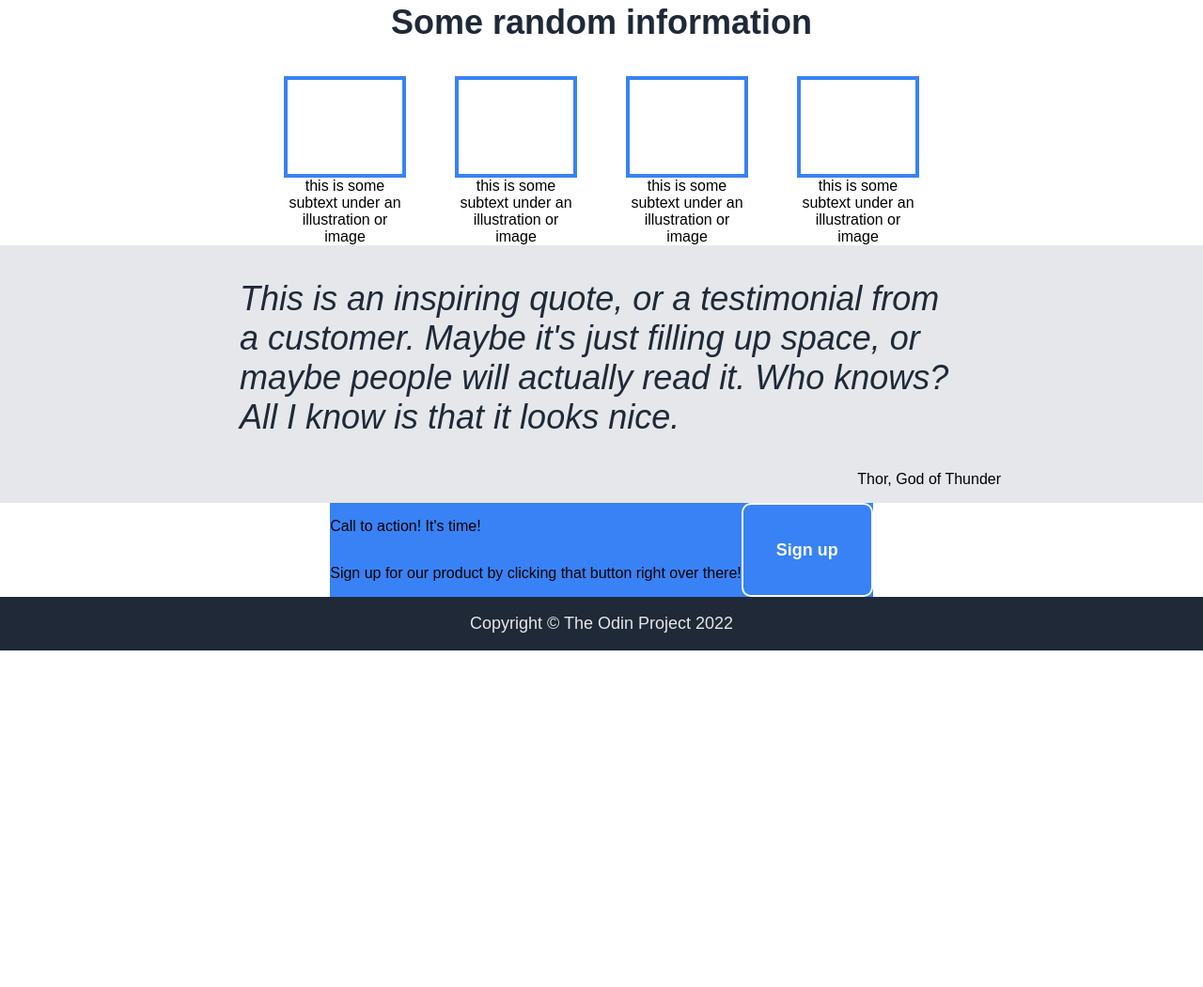
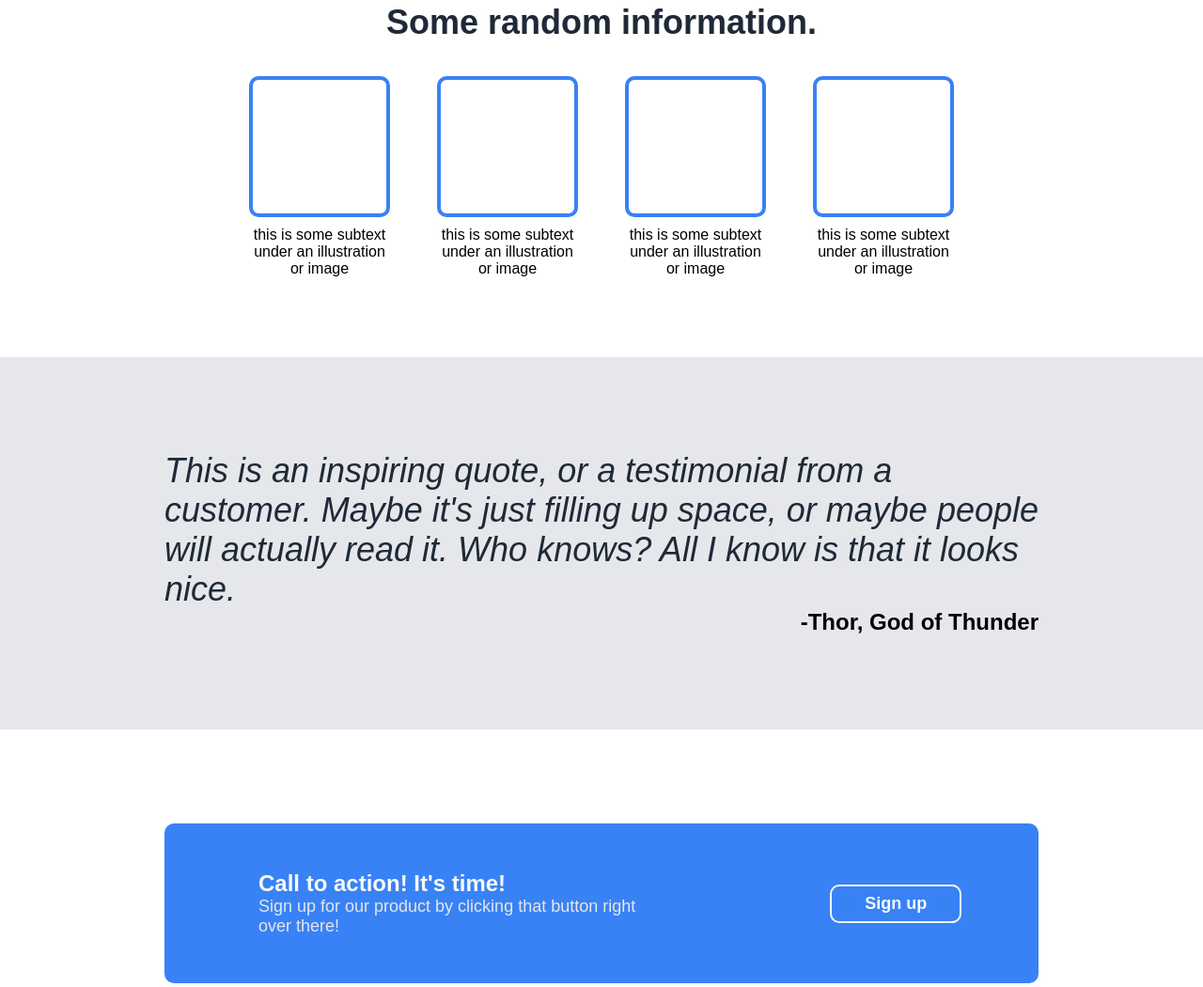
Before and after one commit to livingicon/landing-page, a plain HTML site: page index.html in a window 1280 px wide. Shown: the part 522-1572 px from the top of the page at 94% size. Before the commit the page ends 1214 px from the top, so only its background shows below. Drawn offline with Linux system fonts and the light colour scheme.

Commit message:
Finished styling on all sections below hero. Switched small tag to p tag and added a div container to the action section to enable the centering of the sign up button. Still need to clean up the css and revise the number of unique classes not a part of flexbox div containers.

```diff
--- a/index.html
+++ b/index.html
@@ -37,7 +37,7 @@
     <div class="body">
         <!--1. information-->
         <div class="information">
-            <p class="title">Some random information</p>
+            <p class="title">Some random information.</p>
             <div class="info-container">
                 <div class="info">
                     <div class="box"></div>
@@ -65,7 +65,7 @@
         <div class="quote-container">
             <div class="quote">
                 <blockquote>This is an inspiring quote, or a testimonial from a customer. Maybe it's just filling up space, or maybe people will actually read it. Who knows? All I know is that it looks nice.</blockquote>
-                <p>Thor, God of Thunder</p>
+                <p>-Thor, God of Thunder</p>
             </div>
         </div>
 
@@ -73,10 +73,12 @@
         <div class="action-container">
             <div class="action-info">
                 <div class="action-words">
-                    <p>Call to action! It's time!</p>
+                    <h1>Call to action! It's time!</h1>
                     <p>Sign up for our product by clicking that button right over there!</p>
                 </div>
-                <button>Sign up</button>
+                <div class="action-button">
+                    <button>Sign up</button>
+                </div>
             </div>
         </div>
     </div> <!--body end-->
--- a/style.css
+++ b/style.css
@@ -8,9 +8,9 @@ body {
 }
 
 .body {
-    display: flex; /*makes it possible for the 3 flex-items to flex: 1 to stretch*/
+    display: flex;
     flex-direction: column;
-    flex: 1; /* fixes header and footer in place */
+    flex: 1;
 }
 
 /*HERO SECTION*/
@@ -21,13 +21,13 @@ body {
 
 .header {
     display: flex;
-    justify-content: space-between; /* spreads links and logo to edges */
+    justify-content: space-between;
     margin: 0px 175px;
 }
 
 .logo {
     display: flex;
-    align-items: center; /* centering logo */
+    align-items: center;
     font-size: 24px;
     color: #F9FAF8;
     font-weight: bolder;
@@ -89,16 +89,22 @@ a {
     display: flex;
     align-items: center;
     justify-content: center;
-    gap: 52px;
+    gap: 50px;
+}
+
+.info {
+    width: 150px;
 }
 
 .box {
     border: 4px solid #3882f6;
-    height: 100px;
+    height: 142px;
+    border-radius: 10px;
 }
 
-.text { /*can I add this to .box for width?*/
-    max-width: 130px;
+.text {
+    padding-top: 10px;
+    padding-bottom: 85px;
   }
 
 /*QUOTE SECTION*/
@@ -112,7 +118,7 @@ a {
 }
 
 .quote {
-    width: 850px;
+    padding: 100px 175px;
 }
 
 blockquote {
@@ -120,15 +126,18 @@ blockquote {
     color: #1f2937;
     font-style: italic;
     font-weight: lighter;
+    margin: 0px;
 }
 
 .quote p {
-    text-align: right; /* this isn't working because of the small */
+    text-align: right;
+    font-weight: bolder;
+    font-size: 24px;
+    margin: 0px;
 }
 
 /*ACTION SECTION*/
 .action-container {
-     /*need to change this*/
     display: flex;
     justify-content: center;
     align-items: center;
@@ -137,11 +146,34 @@ blockquote {
 .action-info {
     background-color: #3882f6;
     display: flex;
+    border-radius: 10px;
+    margin: 100px 175px;
+}
+
+.action-button {
+    display: flex;
+    justify-content: center;
+    align-items: center;
+    width: 350px;
 }
 
 .action-words {
     display: flex;
     flex-direction: column;
+    margin: 50px 100px;
+}
+
+.action-words h1 {
+    font-size: 24px;
+    font-weight: bolder;
+    color: #f9faf8;
+    margin: 0px;
+}
+
+.action-words p {
+    font-size: 18px;
+    color: #e5e7eb;
+    margin: 0px
 }
 
 /*FOOTER SECTION*/
@@ -159,7 +191,7 @@ a,
     font-size: 18px;
 }
 
-/*buttons-general*/
+/*buttons general*/
 button {
     background-color: #3882f6;
     font-size: 18px;
@@ -174,7 +206,7 @@ button {
     margin-top: 10px;
 }
 
-.action-info button {
+.action-button button {
     border-style: solid;
     border-color: #f9faf8;
 }
```
